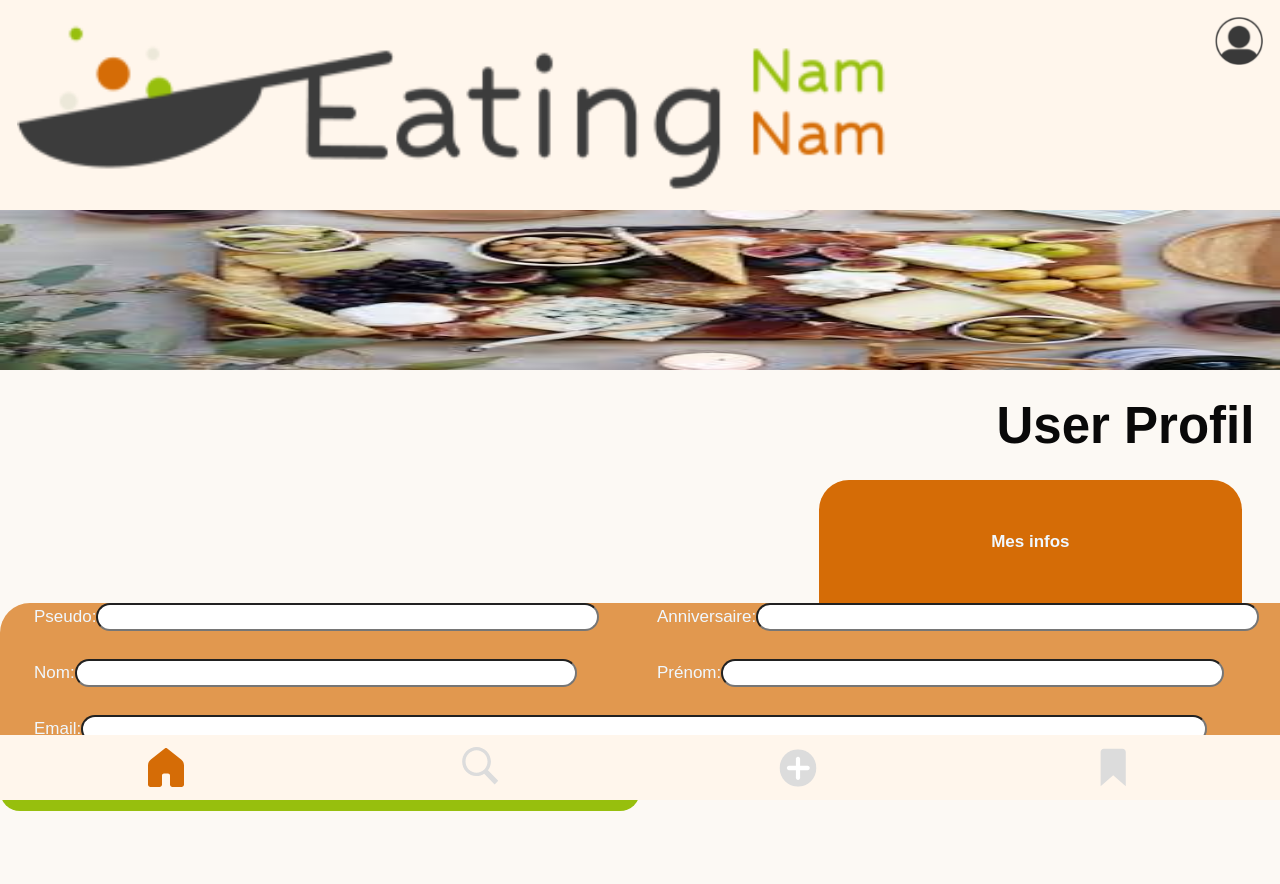
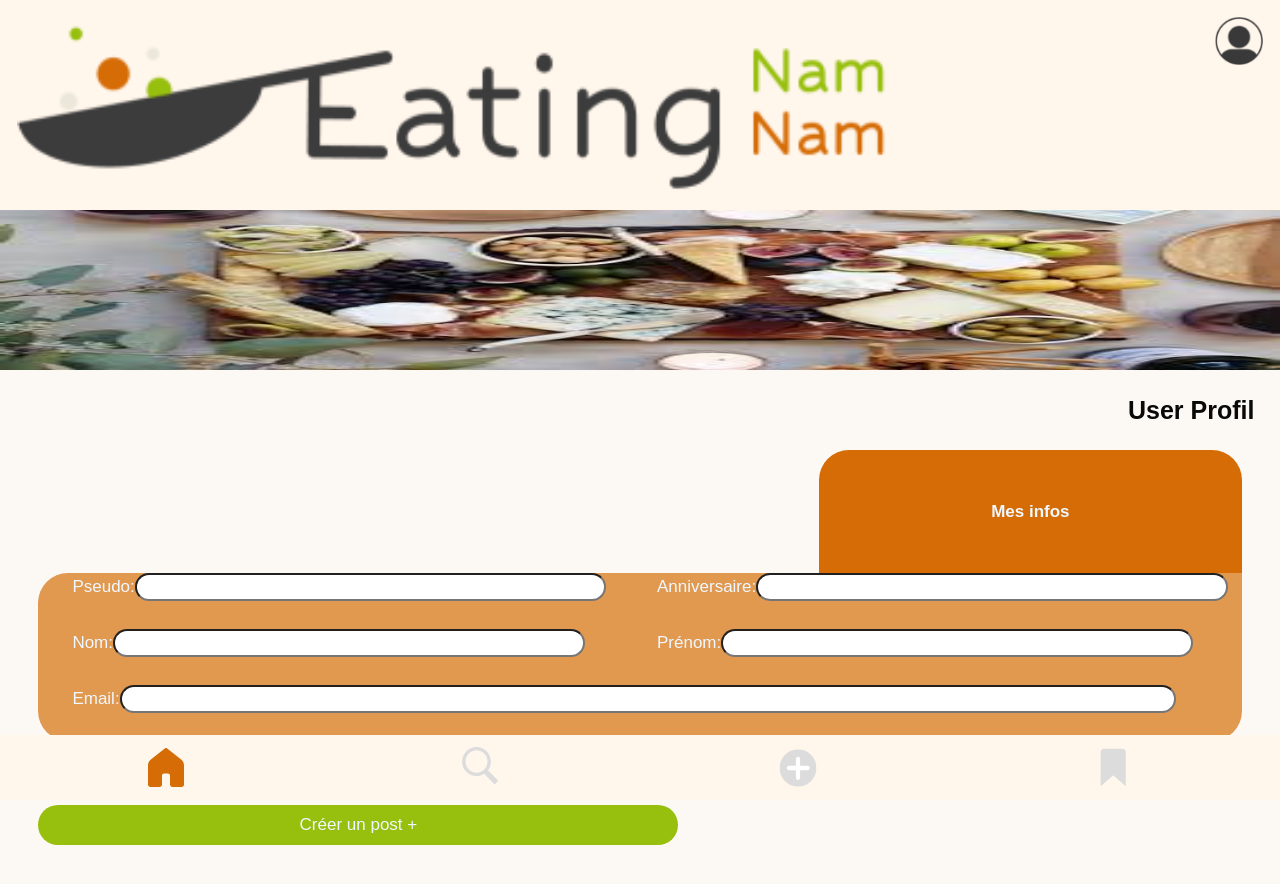
Before and after one commit to WildCodeSchool/0923-lille-JS-eatingnamnam, a React (Vite) app in the folder frontend/: page /profile in a window 1280 px wide. Shown: the top 884 px of the page. Before the commit the page ends 859 px from the top, so only its background shows below. Built offline with nearby package versions, Linux system fonts and the light colour scheme; a web font is replaced by a local one.

Commit message:
Update UserProfil.scss

```diff
--- a/frontend/src/pages/UserProfil/UserProfil.scss
+++ b/frontend/src/pages/UserProfil/UserProfil.scss
@@ -1,7 +1,7 @@
 @import "../../variables.scss";
 
 .UserProfil__name {
-  font-size: 3rem;
+  font-size: 25px;
   text-align: right;
   color: rgb(9, 9, 9);
   margin: 2vw;
@@ -30,6 +30,8 @@
   grid-column-gap: 0px;
   grid-row-gap: 0px;
   height: 21vh;
+  margin-left: 3vw;
+  margin-right: 3vw;
 }
 .UserProfil__pseudo {
   grid-area: 1 / 1 / 2 / 2;
@@ -43,7 +45,6 @@
 }
 .UserProfil__anniversaire {
   grid-area: 1 / 2 / 2 / 3;
-
   color: aliceblue;
 }
 .UserProfil__anniversaire__input {
@@ -54,7 +55,6 @@
 
 .UserProfil__nom {
   grid-area: 2 / 1 / 3 / 2;
-
   color: aliceblue;
 }
 .UserProfil__nom__input {
@@ -64,7 +64,6 @@
 }
 .UserProfil__prenom {
   grid-area: 2 / 2 / 3 / 3;
-
   color: aliceblue;
 }
 .UserProfil__prenom__input {
@@ -74,7 +73,6 @@
 }
 .UserProfil__mail {
   grid-area: 3 / 1 / 4 / 3;
-
   color: aliceblue;
 }
 .UserProfil__mail__input {
@@ -89,4 +87,6 @@
   width: 50vw;
   border-radius: 56px;
   border: none;
+  margin-left: 3vw;
+  margin-top: 5vw;
 }
```
